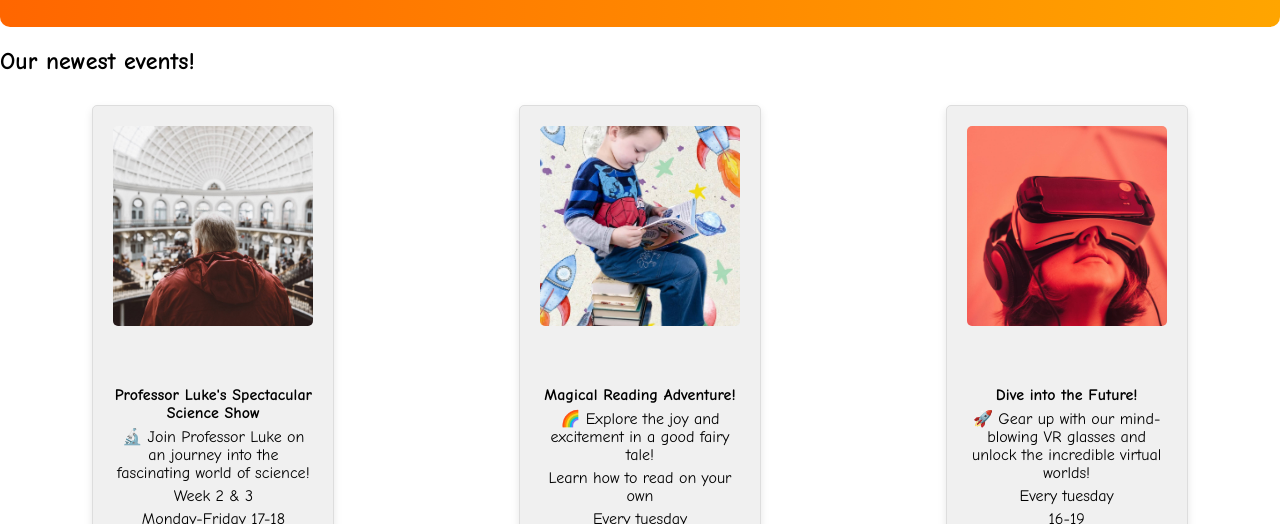
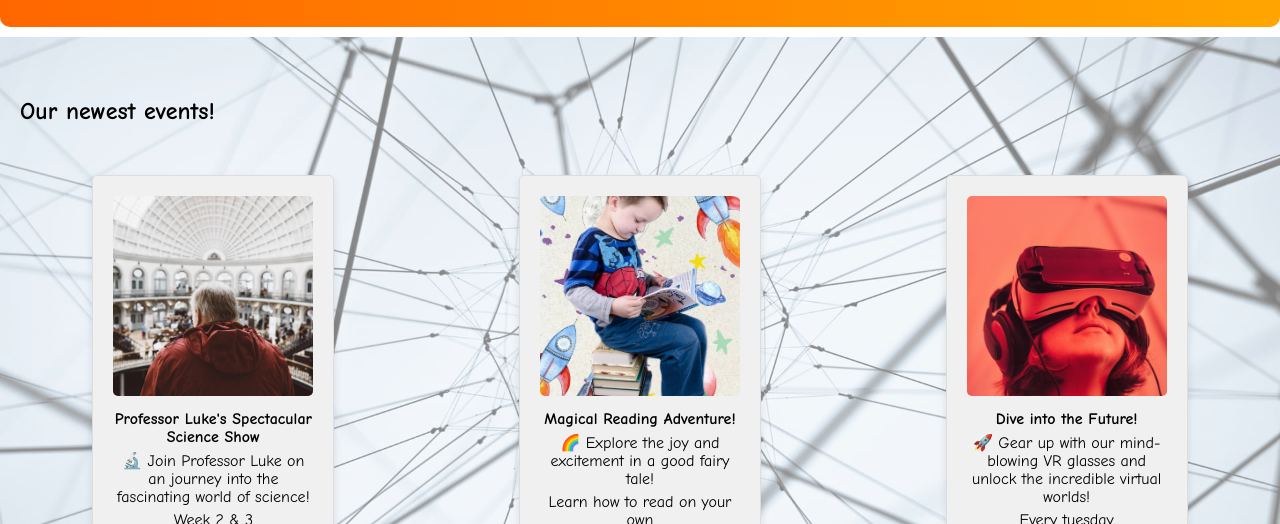
Before and after one commit to JulieKristoffersen/Community-Science-Museum, a plain HTML site: page news.html in a window 1280 px wide. Shown: the part 276-800 px from the top of the page. Drawn offline with Linux system fonts and the light colour scheme.

Commit message:
style fix

```diff
--- a/about-us.css
+++ b/about-us.css
@@ -38,6 +38,13 @@
     background-color: rgba(255, 255, 255, 0.5);
 }
 
+.events-content {
+    position: relative;
+    z-index: 1; /* Ensure the content is above the overlay */
+    color: black; /* Set the text color to black */
+    padding: 20px; /* Add padding as needed */
+}
+
 .image-list {
     position: relative;
     z-index: 1;
--- a/news.html
+++ b/news.html
@@ -7,18 +7,7 @@
     <meta name="description" content="Explore the fun in science">
     <title>NEWS - The Community Science Museum</title>
     <link rel="stylesheet" href="index.css">
-    <style>
-        .image-container {
-            height: 250px;
-            overflow: hidden;
-        }
-
-        .product-img {
-            width: 100%;
-            height: auto;
-        }
-    </style>
-
+    <link rel="stylesheet" href="about-us.css">
 </head>
 <body>
     <main>
@@ -38,8 +27,11 @@
                 <li><a href="./Tickets.html">TICKETS</a></li>
             </ul>
         </nav>
+        <section id="events" class="events-section" style="background-image: url('images/top.image.jpg');">
         <div class="flexnews">
+            <div class="events-content">
             <h2>Our newest events!</h2>
+            </div>
         <div class="image-list">
             <div class="product">
                 <div class="image-container">
```
Also changed, not shown: events.html (+4 -0 lines), index.html (+4 -0 lines).
